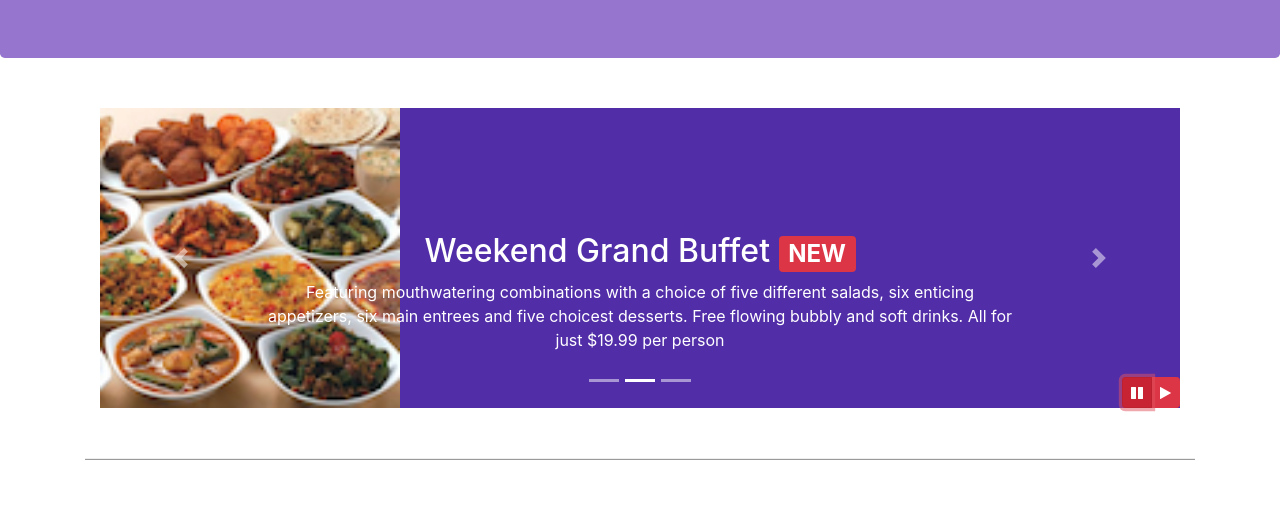
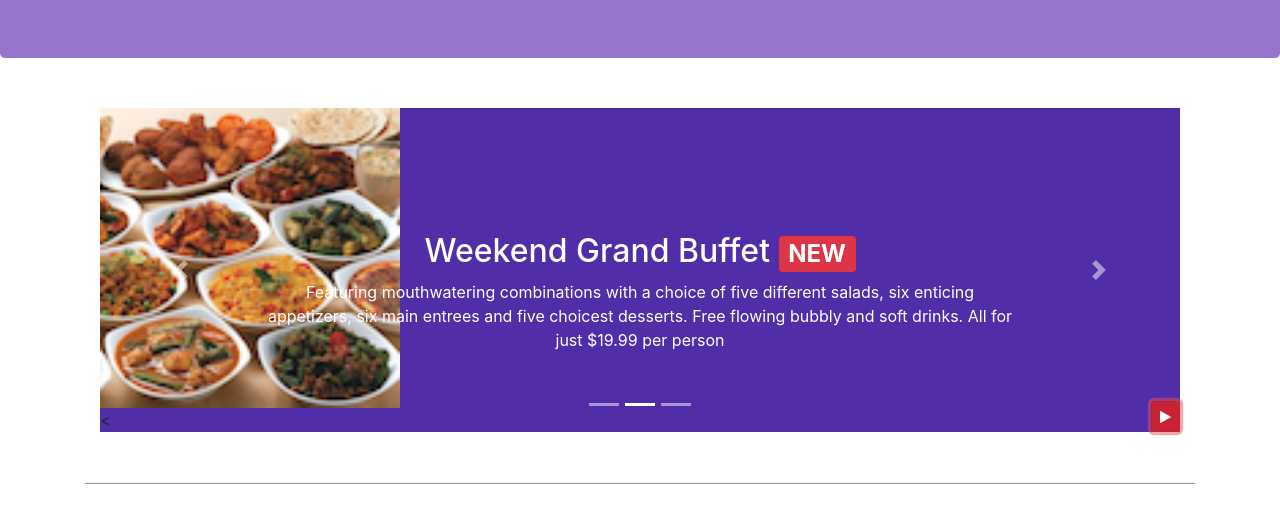
Before and after one commit to TheGuyNextToYou/Bootstrap4, a website: page index.html in a window 1280 px wide. Both pictures are taken after a click on the button 1137 px from the left and 668 px from the top of the page. Shown: the part 276-783 px from the top of the page. Drawn offline with nearby package versions, Linux system fonts and the light colour scheme.

Commit message:
More Bootstrap and JQuery

```diff
--- a/index.html
+++ b/index.html
@@ -205,14 +205,10 @@
                     <a class="carousel-control-next" href="#mycarousel" role="button" data-slide="next">
                         <span class="carousel-control-next-icon"></span>
                     </a>
-                    <div class="btn-group" id="carouselbutton">
-                        <button class="btn btn-danger btn-sm" id="carousel-pause">
-                            <span class="fa fa-pause"></span>
-                        </button>
-                        <button class="btn btn-danger btn-sm" id="carousel-play">
-                            <span class="fa fa-play"></span>
-                        </button>
-                    </div>
+                    <
+                    <button class="btn btn-danger btn-sm" id="carouselbutton">
+                        <span id="carousel-button-icon" class="fa fa-pause"></span>
+                    </button>
                 </div>
             </div>
         </div>
@@ -314,12 +310,18 @@
     <script src="node_modules/bootstrap/dist/js/bootstrap.min.js"></script>
     <script>
         $(document).ready(function(){
-            $("#mycarousel").carousel( { interval: 2000 } );
-            $("#carousel-pause").click(function(){
-                $("#mycarousel").carousel('pause');
-            });
-            $("#carousel-play").click(function(){
-                $("#mycarousel").carousel('cycle');
+            $('#mycarousel').carousel( { interval: 2000 } );
+            $("#carouselbutton").click(function(){
+                if ($("#carouselbutton").children("span").hasClass('fa-pause')) {
+                    $("#mycarousel").carousel('pause');
+                    $("#carouselbutton").children("span").removeClass('fa-pause');
+                    $("#carouselbutton").children("span").addClass('fa-play');
+                }
+                else if ($("#carouselbutton").children("span").hasClass('fa-play')){
+                    $("#mycarousel").carousel('cycle');
+                    $("#carouselbutton").children("span").removeClass('fa-play');
+                    $("#carouselbutton").children("span").addClass('fa-pause');
+                }
             });
         });
     </script>
```
